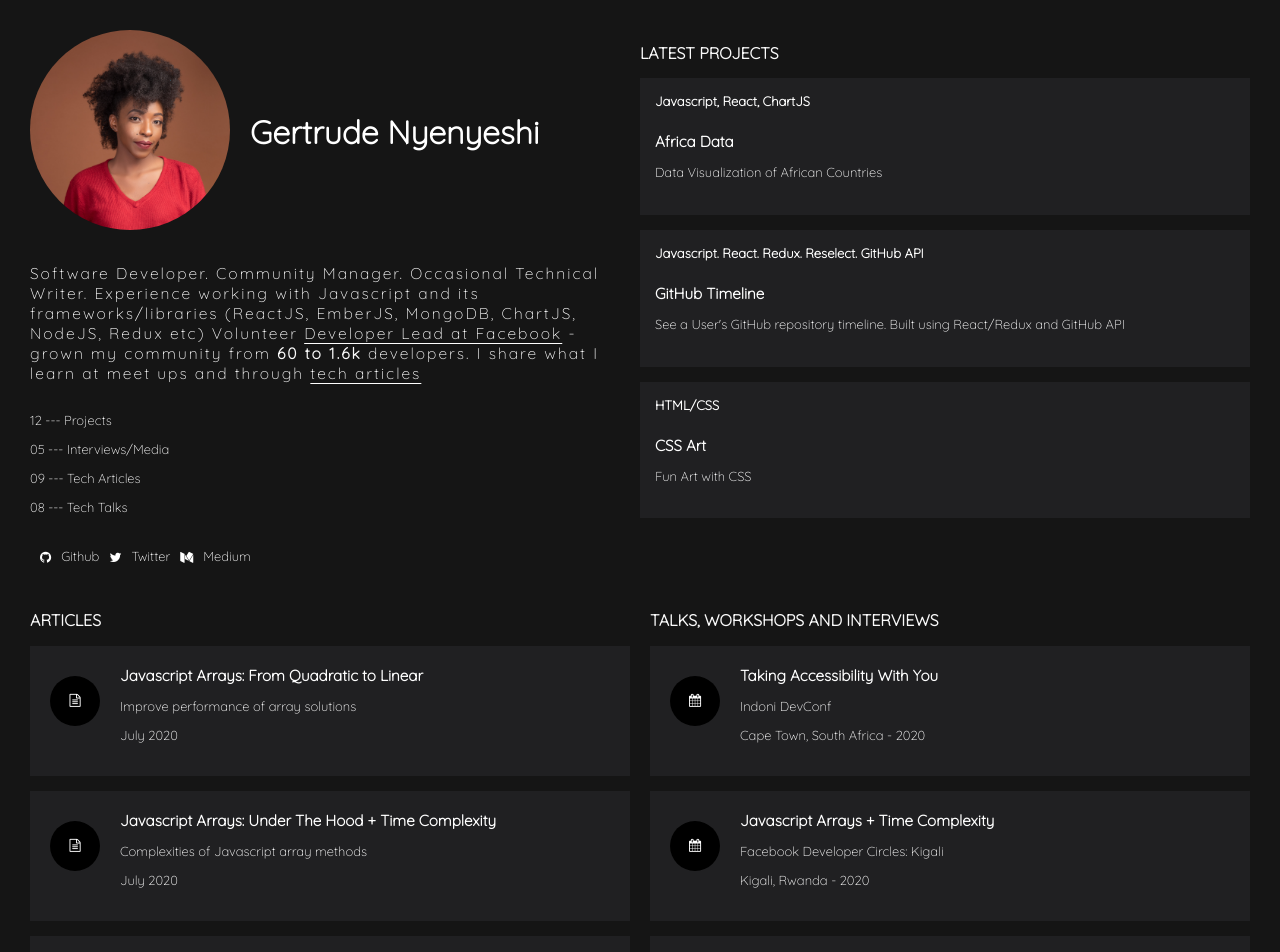
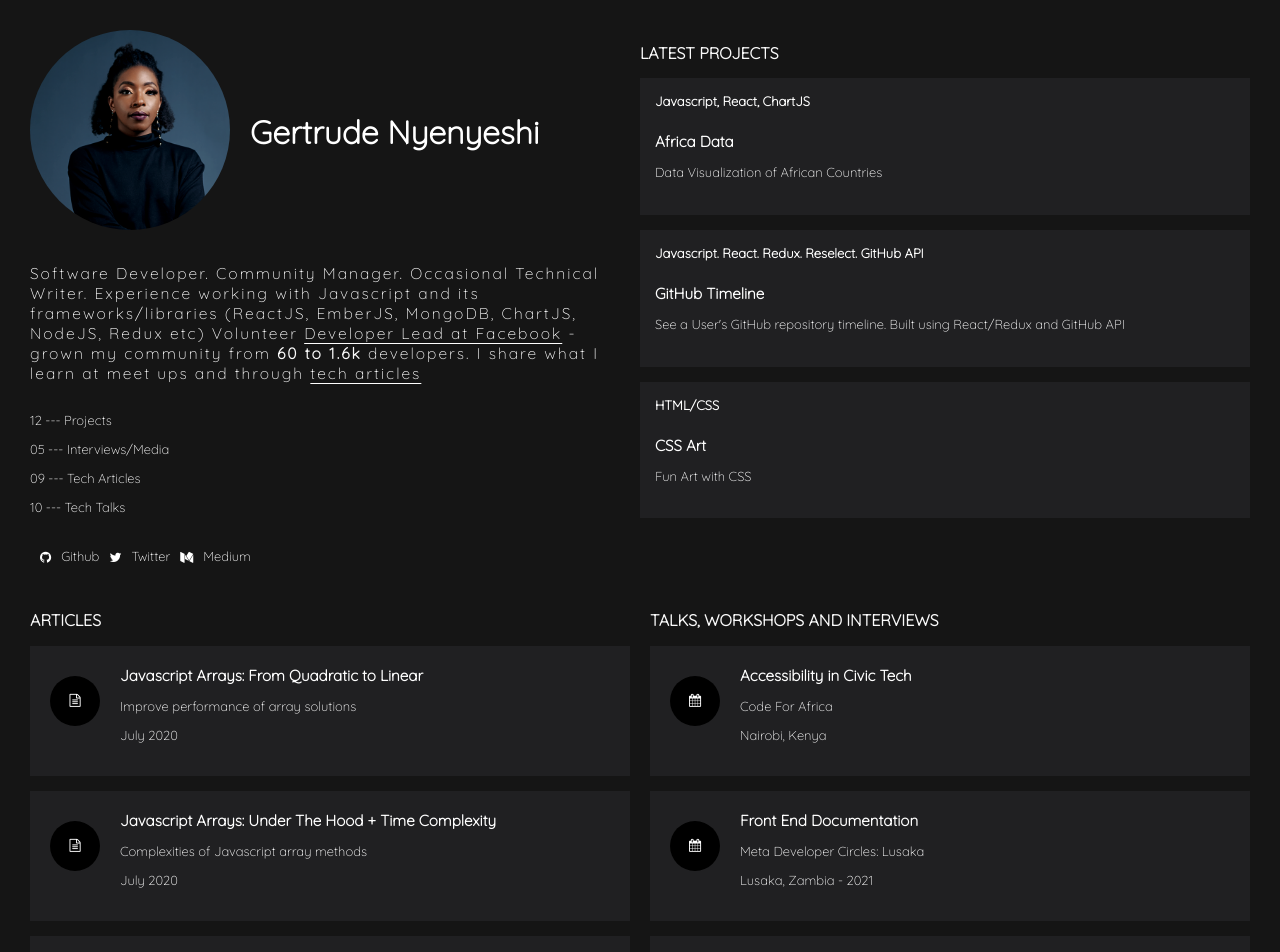
Before and after one commit to gertie-sheshe/this-self, a React (Create React App) app: page / in a window 1280 px wide. Shown: the top 952 px of the page. Built offline with nearby package versions, Linux system fonts and the light colour scheme.

Commit message:
update details

```diff
--- a/src/components/profile/profile.js
+++ b/src/components/profile/profile.js
@@ -21,7 +21,7 @@ class Profile extends Component {
               className={this.state.class}
               onLoad={this.loadImage}
               alt="Avatar"
-              src={require("../../assets/gertie.jpg")}
+              src={require("../../assets/gertie.png")}
             />
           </div>
           <div className="name">
@@ -45,7 +45,7 @@ class Profile extends Component {
           <p>12 --- Projects</p>
           <p>05 --- Interviews/Media</p>
           <p>09 --- Tech Articles</p>
-          <p>08 --- Tech Talks</p>
+          <p>10 --- Tech Talks</p>
         </div>
         <div className="socials">
           <a href="https://github.com/gertie-sheshe">
--- a/src/components/talks/data.js
+++ b/src/components/talks/data.js
@@ -1,5 +1,17 @@
 export default {
   data: [
+    {
+      title: "Accessibility in Civic Tech",
+      host: "Code For Africa",
+      link: "https://www.airmeet.com/e/7d5c0900-b255-11eb-baee-2dc149b6eeaf",
+      location: "Nairobi, Kenya",
+    },
+    {
+      title: "Front End Documentation",
+      host: "Meta Developer Circles: Lusaka",
+      link: "https://www.facebook.com/photo/?fbid=3864202093634001&set=g.337859743334881",
+      location: "Lusaka, Zambia - 2021",
+    },
     {
       title: "Taking Accessibility With You",
       host: "Indoni DevConf",
@@ -9,7 +21,7 @@ export default {
     {
       title: "Javascript Arrays + Time Complexity",
       link: "https://www.facebook.com/events/309556033751430",
-      host: "Facebook Developer Circles: Kigali",
+      host: "Meta Developer Circles: Kigali",
       location: "Kigali, Rwanda - 2020",
     },
     {
@@ -21,7 +33,7 @@ export default {
     {
       title: "Introduction to React",
       link: "https://www.facebook.com/groups/DevCLusaka/",
-      host: "Facebook Developer Circles: Lusaka",
+      host: "Meta Developer Circles: Lusaka",
       location: "Kitwe, Zambia - 2018",
     },
     {
```
Also changed, not shown: src/assets/gertie.jpg (deleted), src/assets/gertie.png (added).
